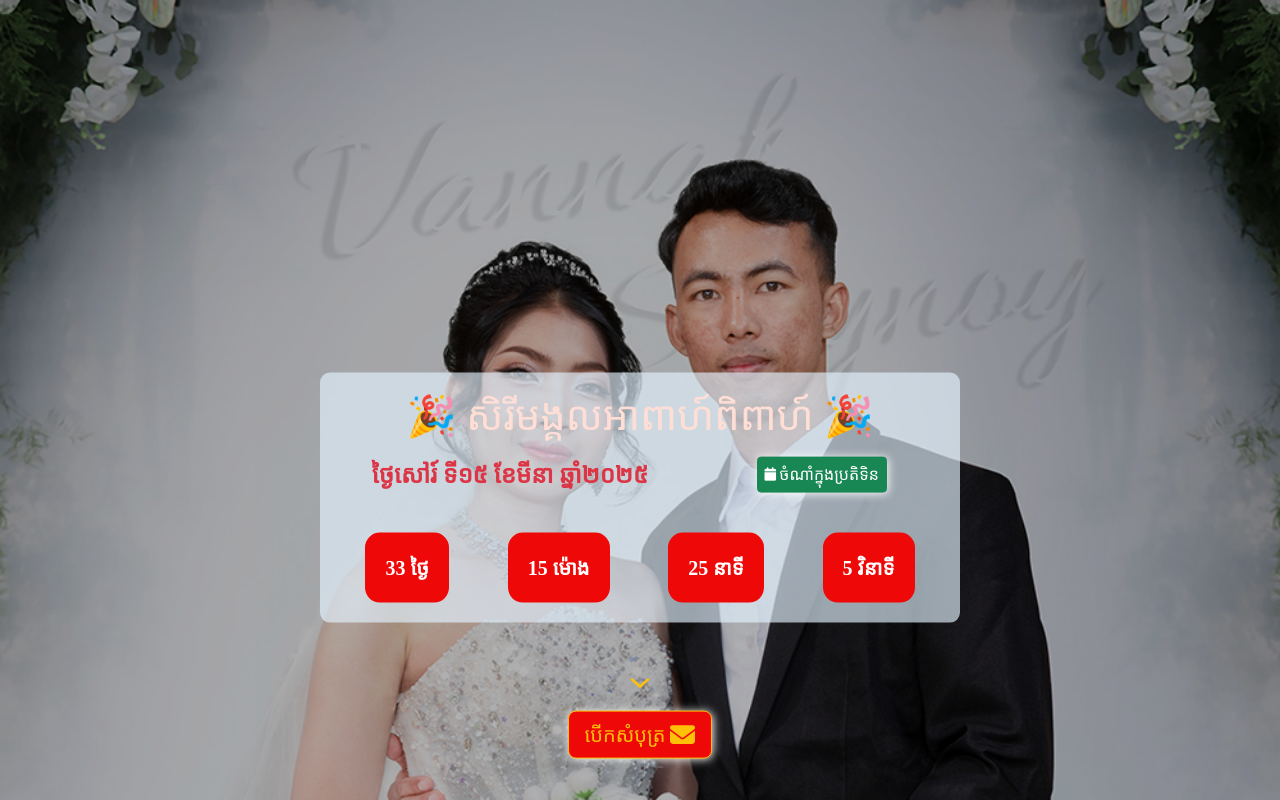
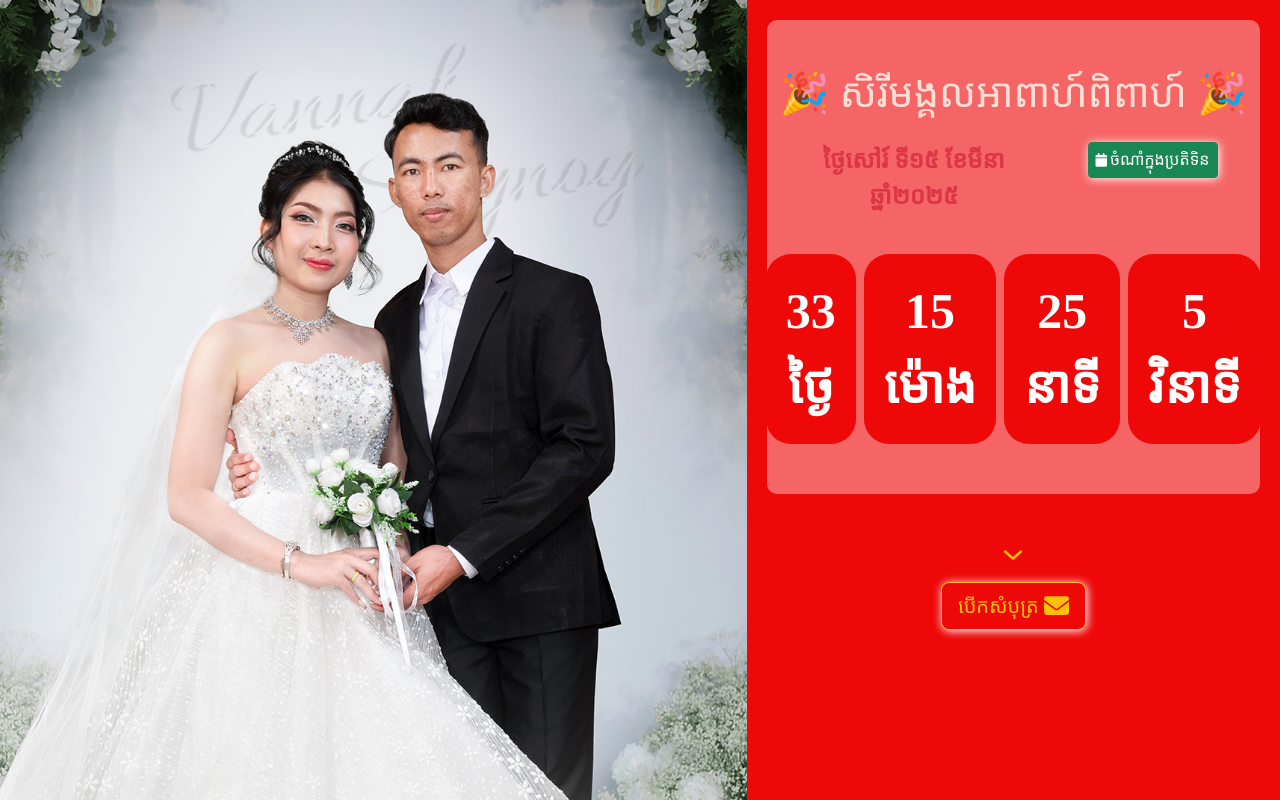
Before and after one commit to VannnakChan884/vannak-e-invitation, a Vue app: page / in a window 1280 px wide. Built offline with nearby package versions, Linux system fonts and the light colour scheme; a web font is replaced by a local one.

Commit message:
edit mobile screen

```diff
--- a/src/assets/main.css
+++ b/src/assets/main.css
@@ -74,6 +74,12 @@ p {
   #audio,#font-size{
     position: fixed !important;
   }
+  #home-box .box-btn{
+    display: block !important;
+  }
+  #home-box #mobile-screen{
+    display: none !important;
+  }
 }
 
 /* Medium devices (tables, 768px and up) */
@@ -87,6 +93,12 @@ p {
   #audio,#font-size{
     position: fixed !important;
   }
+  #home-box .box-btn{
+    display: block !important;
+  }
+  #home-box #mobile-screen{
+    display: none !important;
+  }
 }
 
 /* Small devices(landscape phones, 576px and up) */
@@ -99,6 +111,12 @@ p {
   }
   #audio,#font-size{
     position: fixed !important;
+  }
+  #home-box .box-btn{
+    display: block !important;
+  }
+  #home-box #mobile-screen{
+    display: none !important;
   }
 }
 
@@ -164,4 +182,10 @@ p {
   #font-size{
     width: 60px !important;
   }
+  #home-box .box-btn{
+    display: block !important;
+  }
+  #home-box #mobile-screen{
+    display: none !important;
+  }
 }
--- a/src/views/Content.vue
+++ b/src/views/Content.vue
@@ -538,6 +538,8 @@
         /* padding: 50px; */
         position: relative;
         transition: font-size 0.3s ease;
+        overflow: hidden;
+        box-sizing: border-box;
     }
     .gradient-text{
         animation: colorChange 3s infinite;
--- a/src/views/Home.vue
+++ b/src/views/Home.vue
@@ -65,8 +65,54 @@
   });
 </script>
 <template>
-
     <div class="container-fluid" id="home-box">
+      <div class="row" id="mobile-screen">
+        <div class="col-lg-7 col-md-7 col-sm-7 side-img"></div>
+        <div class="col-lg-5 col-md-5 col-sm-5 side-content">
+          <div class="row m-0 text-center">
+            <!-- Countdown Timer -->
+            <div class="col-12 countdown">
+              <div class="row">
+                <div class="col-12 home-container p-0 mb-4">
+                  <h1 class="gradient-text">🎉 សិរីមង្គលអាពាហ៍ពិពាហ៍ 🎉</h1>
+                </div>
+              </div>
+              <div class="row mb-4">
+                <div class="col-lg-7 col-md-7 col-sm-7">
+                  <p class="text-danger fw-bold fs-4 pb-3">ថ្ងៃសៅរ៍ ទី១៥ ខែមីនា ឆ្នាំ២០២៥</p>
+                </div>
+                <div class="col-lg-5 col-md-5 col-sm-5">
+                  <!-- Add to Google Calendar Button -->
+                  <button @click="addToGoogleCalendar" class="btn btn-success btn-sm google-calendar-btn p-0">
+                    <p><i class="fa-solid fa-calendar fa-beat-fade fa-xs"></i> ចំណាំក្នុងប្រតិទិន</p>
+                  </button>
+                </div>
+              </div>
+              <div v-if="!eventStarted" class="d-flex justify-content-center gap-2 timer">
+                <span>{{ countdown.days }} ថ្ងៃ</span>
+                <span>{{ countdown.hours }} ម៉ោង</span>
+                <span>{{ countdown.minutes }} នាទី</span>
+                <span>{{ countdown.seconds }} វិនាទី</span>
+              </div>
+              <!-- Show event message when countdown reaches 0 -->
+              <div v-else class="event-message">
+                <p>🎊 កម្មវិធីសិរីសួស្ដីអាពាហ៍ពិពាហ៍កំពុងចាប់ផ្ដើម! 🎉</p>
+              </div>
+            </div>
+            <div class="col-12 mb-3 mt-5 p-0">
+              <i class="fa-solid fa-chevron-down fa-bounce fa-lg text-warning"></i>
+            </div>
+            <div class="col-12 p-0">
+              <!-- Button to go to Content Page -->
+              <router-link to="/invitation">
+                <button class="btn btn-outline-warning btn-lg open-box" @click="goToContent">
+                  បើកសំបុត្រ <i class="fa-solid fa-envelope fa-shake fa-lg"></i>
+                </button>
+              </router-link>
+            </div>
+          </div>
+        </div>
+      </div>
       <div class="row box-btn m-0">
         <!-- Countdown Timer -->
         <div class="col-12 countdown">
@@ -112,6 +158,34 @@
     </div>
 </template>
 <style scoped>
+  .side-img{
+    height: 100vh;
+    background-image: url("/background.jpg");
+    background-repeat: no-repeat;
+    background-position: center 0;
+    background-size: cover;
+  }
+  .side-content{
+    height: 100vh;
+    animation: backgroundColorChange 5s infinite;
+    animation-timing-function: linear;
+    animation-direction: alternate;
+    padding: 20px !important;
+
+  }
+
+  .side-content .countdown{
+    padding: 50px 20px !important;
+  }
+
+  .side-content .timer span {
+    animation: backgroundColorChange 5s infinite;
+    animation-timing-function: linear;
+    animation-direction: alternate;
+    padding: 20px;
+    border-radius: 25px;
+    font-size: 50px;
+  }
   #home-box{
     width: 100% !important;
     height: 100vh;
@@ -130,7 +204,7 @@
   }
   /* Countdown Timer */
   .countdown {
-    background:rgba(227, 242, 253, 0.658); /* Light sky blue background */
+    background:#ffffff60;
     padding: 20px;
     border-radius: 10px;
   }
@@ -186,6 +260,7 @@
     transform: translate(-50%, -90%);
     text-align: center;
     margin: auto;
+    display: none;
   }
   .open-box{
     animation: backgroundColorChange 5s infinite;
```
